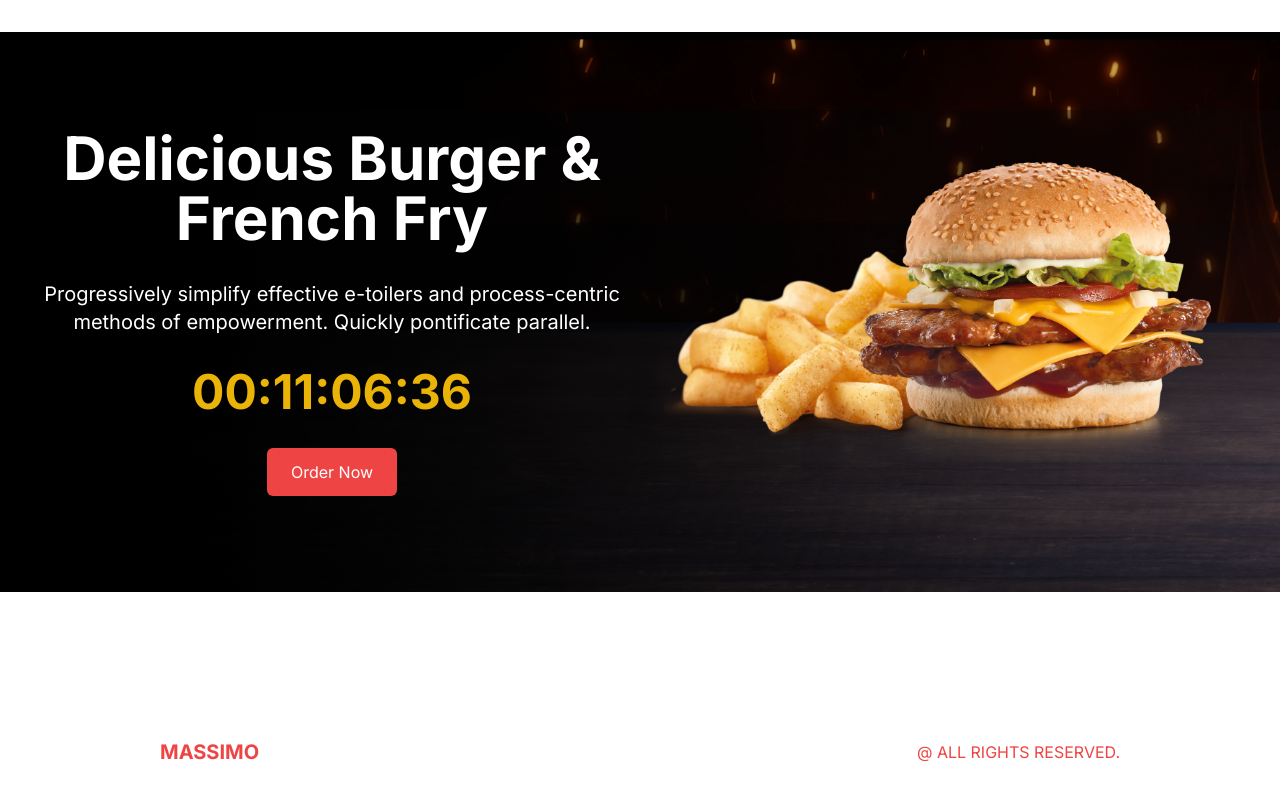
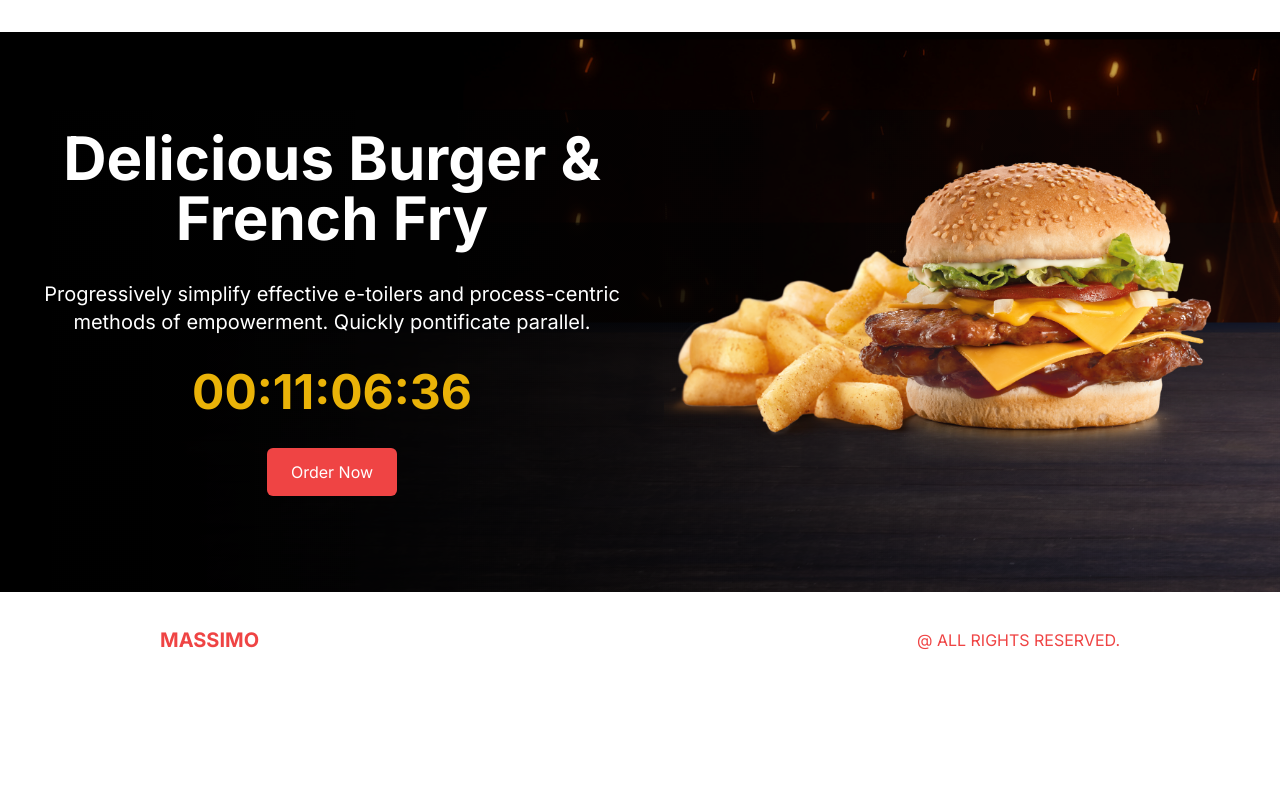
Before and after one commit to sadimdev/restaurant, a Next.js app: page / in a window 1280 px wide. Shown: the part 1488-2288 px from the top of the page. After the commit the page ends 2176 px from the top, so only its background shows below. Built offline with nearby package versions, Linux system fonts and the light colour scheme.

Commit message:
refactor: Remove overall padding with px

```diff
--- a/src/components/Footer.tsx
+++ b/src/components/Footer.tsx
@@ -3,7 +3,7 @@
 
 const Footer = () => {
   return (
-    <div className="h-12 md:h-24  p-4 lg:p-20 xl:p-40 flex items-center justify-between text-red-500">
+    <div className="h-12 md:h-24  p-4 lg:px-20 xl:px-40 flex items-center justify-between text-red-500">
       <Link href="/" className="font-bold text-xl uppercase">Massimo</Link>
       <p>@ ALL RIGHTS RESERVED.</p>
     </div>
```
